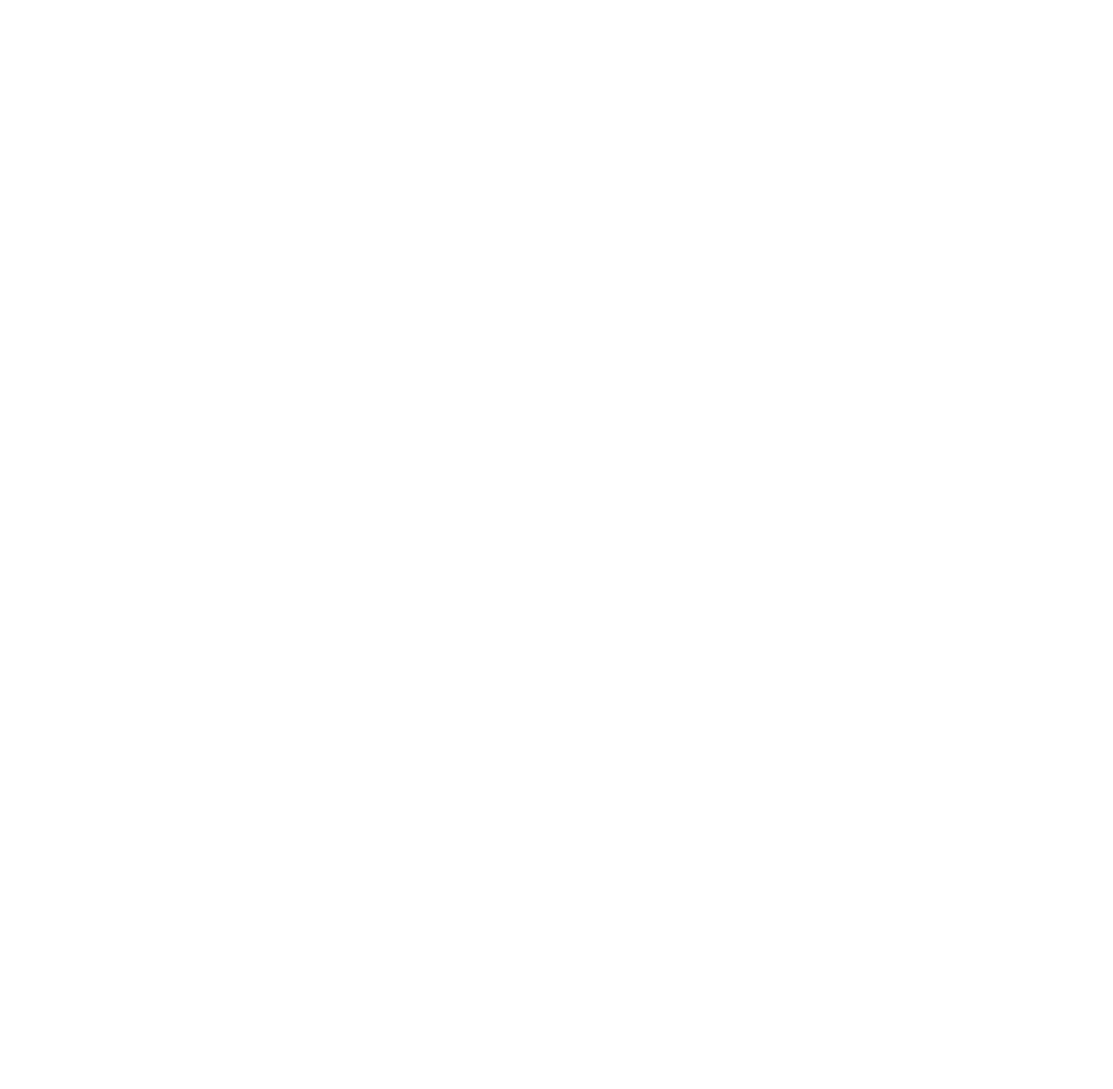
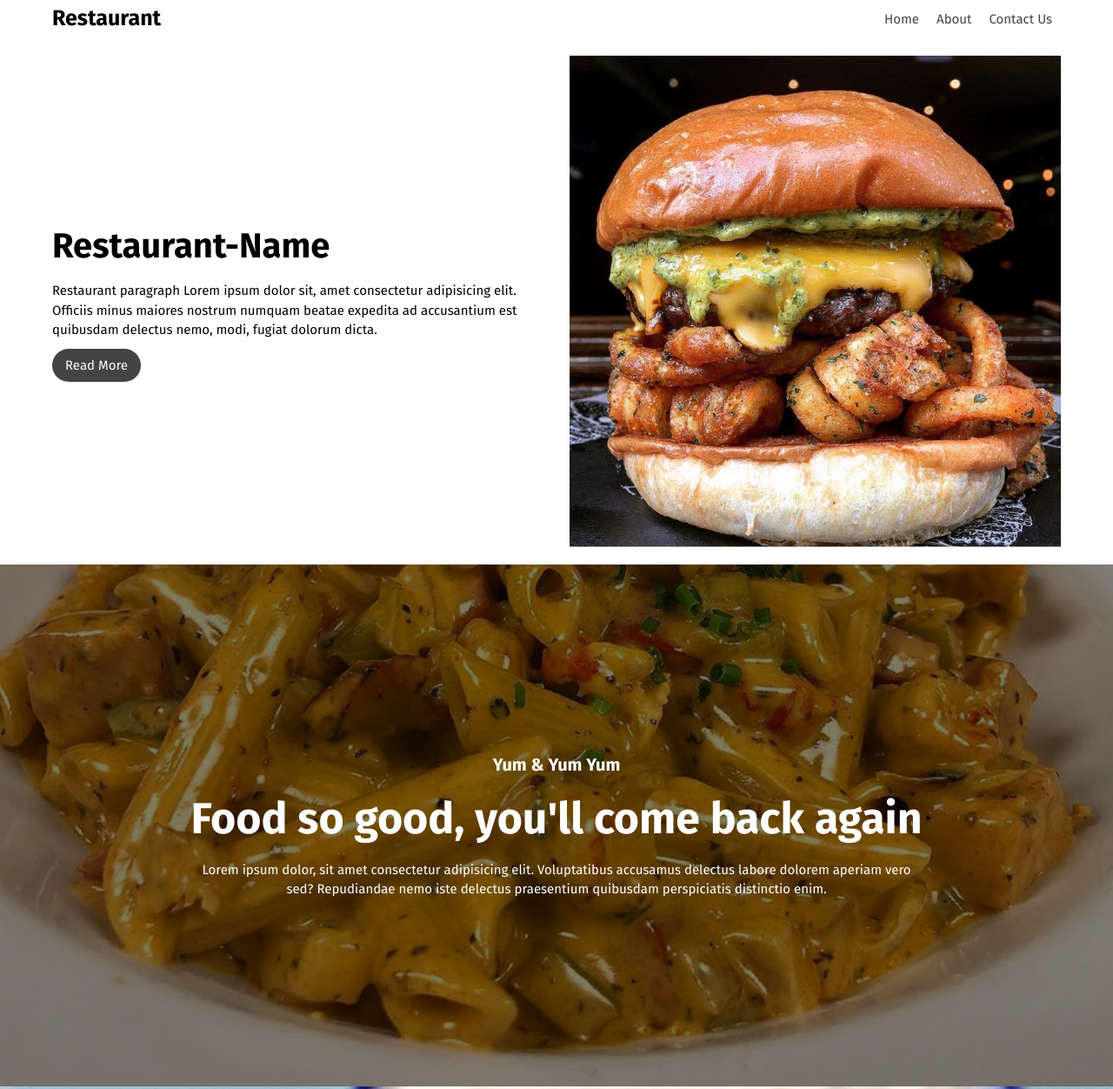
Before and after one commit to cluu79/restaurant-menu, a plain HTML site: page index.html in a window 1280 px wide. Shown: the top 1252 px of the page at 87% size. Before the commit the page ends 800 px from the top, so only its background shows below. Drawn offline with nearby package versions, Linux system fonts and the light colour scheme.

Commit message:
finished all section in html

```diff
--- a/dist/css/style.css
+++ b/dist/css/style.css
@@ -0,0 +1,141 @@
+
+
+*,
+*::after,
+*::before {
+  margin: 0;
+  padding: 0;
+  box-sizing: inherit; }
+
+html {
+  /* 1rem = 10pixels */
+  font-size: 62.5%; }
+
+body {
+  box-sizing: border-box;
+  font-family: 'Fira Sans', sans-serif;
+  line-height: 1.5;
+  font-size: 1.5rem;
+
+}
+
+a{
+  color:#444;
+  text-decoration: none;
+}
+ul{
+  list-style: none;
+}
+img{
+  width: 100%;
+}
+
+.container{
+  max-width: 1200px;
+  margin: auto;
+  overflow: hidden;
+  padding: 0 2rem;
+}
+.navbar{
+  font-size: 1.2rem;
+  padding-top: 0.3rem;
+  padding-bottom: 0.3rem;
+}
+.navbar .container{
+  display: grid;
+  grid-template-columns: repeat(2, 1fr);
+}
+.navbar .logo{
+  font-size: 2.5rem;
+}
+
+.navbar .nav{
+  justify-self: flex-end;
+  display: flex;
+  align-items: center;
+  justify-content: center;
+}
+
+.navbar .nav a{
+  padding: 0 1rem;
+  font-size: 1.5rem;
+}
+.navbar .nav a:hover{
+  color: #555;
+}
+
+.section-a{
+  margin: 2rem 0;
+}
+.section-a .container{
+  display: grid;
+  grid-template-columns: repeat(2,1fr);
+  grid-gap: 3rem;
+  align-items: center;
+  justify-content: center;
+}
+
+.section-a h1{
+  font-size: 4rem;
+
+}
+.section-a p{
+  margin:1rem 0;
+}
+
+.section-b{
+  position: relative;
+  background: url('../img/pasta.jpg') no-repeat bottom center/cover;
+  height: 600px;
+
+}
+.section-b-inner{
+  color: #fff;
+  height: 100%;
+  display: flex;
+  flex-direction: column;
+  align-items: center;
+  justify-content: center;
+  text-align: center;
+  margin: auto;
+  max-width: 850px;
+  padding: 5rem 0;
+}
+
+.section-b-inner h3{
+  font-size: 2rem;
+}
+.section-b-inner h2{
+  font-size: 5rem;
+  margin-top: 1rem;
+}
+
+.section-b-inner p{
+  font-size: 1.5rem;
+  margin-top: 1rem ;
+}
+
+.overlay{
+  position: absolute;
+  top:0;
+  left: 0;
+  height: 100%;
+  width: 100%;
+  background-color:rgba(0, 0, 0, 0.5) ;
+}
+
+.btn{
+  display: inline-block;
+  background-color: #444;
+  color: #fff;
+  padding: 0.8rem 1.5rem;
+  border: none;
+  cursor: pointer;
+  border-radius: 30px;
+  font-size: 1.5rem;
+
+}
+.btn:hover{
+  background-color: rgb(238, 225, 225);
+  color: black;
+}
--- a/index.html
+++ b/index.html
@@ -4,9 +4,79 @@
   <meta charset="UTF-8">
   <meta name="viewport" content="width=device-width, initial-scale=1.0">
   <meta http-equiv="X-UA-Compatible" content="ie=edge">
-  <title>Document</title>
+  <link rel="stylesheet" href="/dist/css/simplelightbox.min.css">
+  <link rel="stylesheet" href="/dist/css/style.css">
+  <link href="https://fonts.googleapis.com/css?family=Fira+Sans:400,700&display=swap" rel="stylesheet">
+  <title>Sample Restaurant Menu</title>
 </head>
-<body>
+<body id="home">
+  <nav class="navbar">
+    <div class="container">
+      <h1 class="logo">Restaurant</h1>
+      <ul class="nav">
+        <li><a href="#home">Home</a></li>
+        <li><a href="#about">About</a></li>
+        <li><a href="#call">Contact Us</a></li>
+      </ul>
+    </div>
+  </nav>
 
+  <!-- Showcase -->
+  <section class="section-a">
+    <div class="container">
+      <div>
+        <h1>Restaurant-Name</h1>
+        <p>Restaurant paragraph Lorem ipsum dolor sit, amet consectetur adipisicing elit. Officiis minus maiores nostrum numquam beatae expedita ad accusantium est quibusdam delectus nemo, modi, fugiat dolorum dicta.</p>
+        <a href="#" class="btn">Read More</a>
+      </div>
+      <img src="/dist/img/burger.jpg" alt="">
+    </div>
+  </section>
+
+  <section class="section-b">
+    <div class="overlay">
+      <div class="section-b-inner">
+        <h3>Yum & Yum Yum</h3>
+        <h2>Food so good, you'll come back again</h2>
+        <p>Lorem ipsum dolor, sit amet consectetur adipisicing elit. Voluptatibus accusamus delectus labore dolorem aperiam vero sed? Repudiandae nemo iste delectus praesentium quibusdam perspiciatis distinctio enim.</p>
+      </div>
+    </div>
+  </section>
+
+  <!-- Galeery -->
+
+  <section class="section-c">
+
+   <div class="gallery">
+     <a href="/dist/img/chickenwings.png" class="big">
+    <img src="/dist/img/chickenwings.png" alt=""></a>
+
+    <a href="/dist/img/duckBreast.png" class="big">
+    <img src="/dist/img/duckBreast.png" alt=""></a>
+
+    <a href="/dist/img/Gyro.jpg" class="big">
+      <img src="/dist/img/Gyro.jpg" alt=""></a>
+
+    <a href="/dist/img/meatballsub.jpg" class="big">
+      <img src="/dist/img/meatballsub.jpg" alt=""></a>
+
+      <a href="/dist/img/ramen.jpg" class="big">
+        <img src="/dist/img/ramen.jpg" alt=""></a>
+
+      <a href="/dist/img/sandwitch.jpg" class="big">
+        <img src="/dist/img/sandwitch.jpg" alt=""></a>
+
+   </div>
+  </section>
+
+
+<script src="https://kit.fontawesome.com/c49b722659.js" crossorigin="anonymous"></script>
+<script src="http://ajax.googleapis.com/ajax/libs/jquery/2.2.4/jquery.min.js"></script>
+<script src="/dist/js/simple-lightbox.min.js"></script>
+<script>
+  $(function(){
+    const $gallery = $('.gallery a').simpleLightbox();
+  })
+</script>
 </body>
 </html>
```
